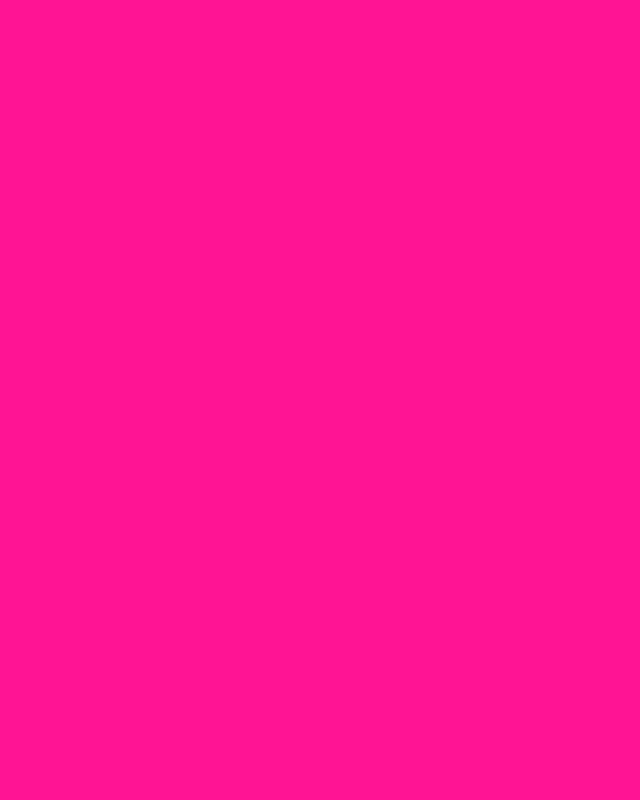
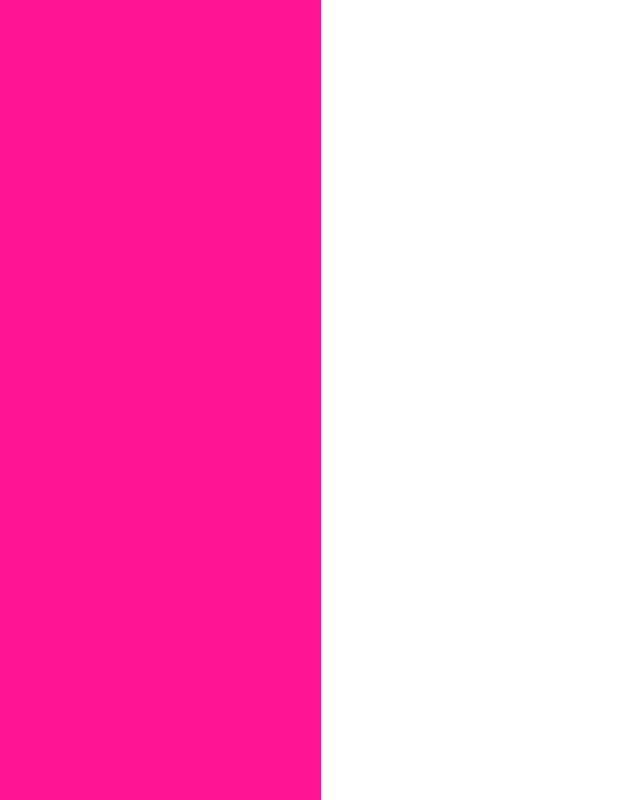
Before and after one commit to expeditus303/shortly-frontend, a React (Create React App) app: page / in a window 1280 px wide. Shown: the top 800 px of the page, without its empty margins (479-1119 px from the left). Built offline with nearby package versions, Linux system fonts and the light colour scheme.

Commit message:
fix: body height

```diff
--- a/src/App.jsx
+++ b/src/App.jsx
@@ -21,9 +21,10 @@ function App() {
 
 export default App;
 
-const StyleApp = styled.body`
+const StyleApp = styled.html`
   background-color: deeppink;
   height: 150vh;
+  width: 100vh;
   display: flex;
   flex-direction: column;
   align-items: center;
```
